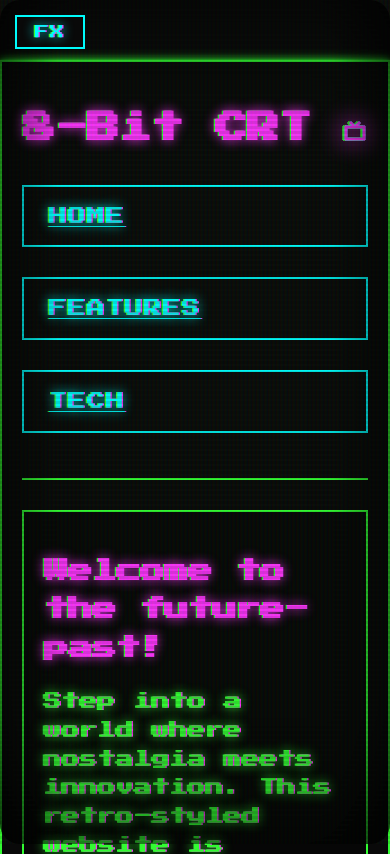
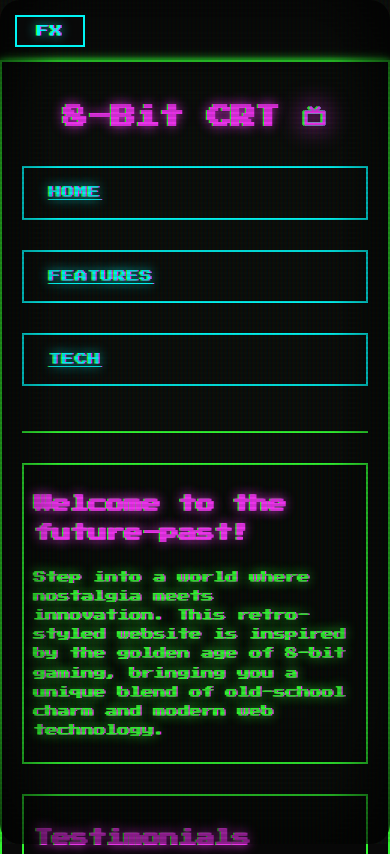
Before and after one commit to mhurhangee/8bit-crt, a Next.js app: page / in a window 390 px wide. Shown: the top 854 px of the page. Built offline with nearby package versions, Linux system fonts and the light colour scheme.

Commit message:
fix: mobile fixes

```diff
--- a/app/globals.css
+++ b/app/globals.css
@@ -48,6 +48,7 @@ body {
   color: var(--color-primary);
   font-size: 24px;
   margin-bottom: 20px;
+  text-align: center;
 }
 .loading-bar-container {
   width: 200px;
@@ -384,7 +385,7 @@ body {
 /* Responsive styles */
 @media (max-width: 768px) {
   body {
-    font-size: 16px;
+    font-size: 10px;
   }
 
   .eight-bit-layout {
@@ -393,11 +394,15 @@ body {
   }
 
   .eight-bit-title {
-    font-size: 32px;
+    font-size: 24px;
   }
 
   .eight-bit-subtitle {
-    font-size: 24px;
+    font-size: 18px;
+  }
+
+  .eight-bit-text {
+    font-size: 12px;
   }
 
   .eight-bit-nav {
@@ -410,6 +415,6 @@ body {
   }
 
   .eight-bit-section {
-    padding: 20px;
+    padding: 10px;
   }
 }
--- a/components/CRTEffect.tsx
+++ b/components/CRTEffect.tsx
@@ -95,7 +95,7 @@ export default function CRTEffect({ children }: CRTEffectProps) {
       </div>
       {isLoading ? (
         <div className="loading-screen crt-content">
-          <div className="loading-text">FAKE LOADING SCREEN ...</div>
+          <div className="loading-text items-center">FAKE LOADING SCREEN ...</div>
           <div className="loading-bar-container">
             <div className="loading-bar"></div>
           </div>
```
